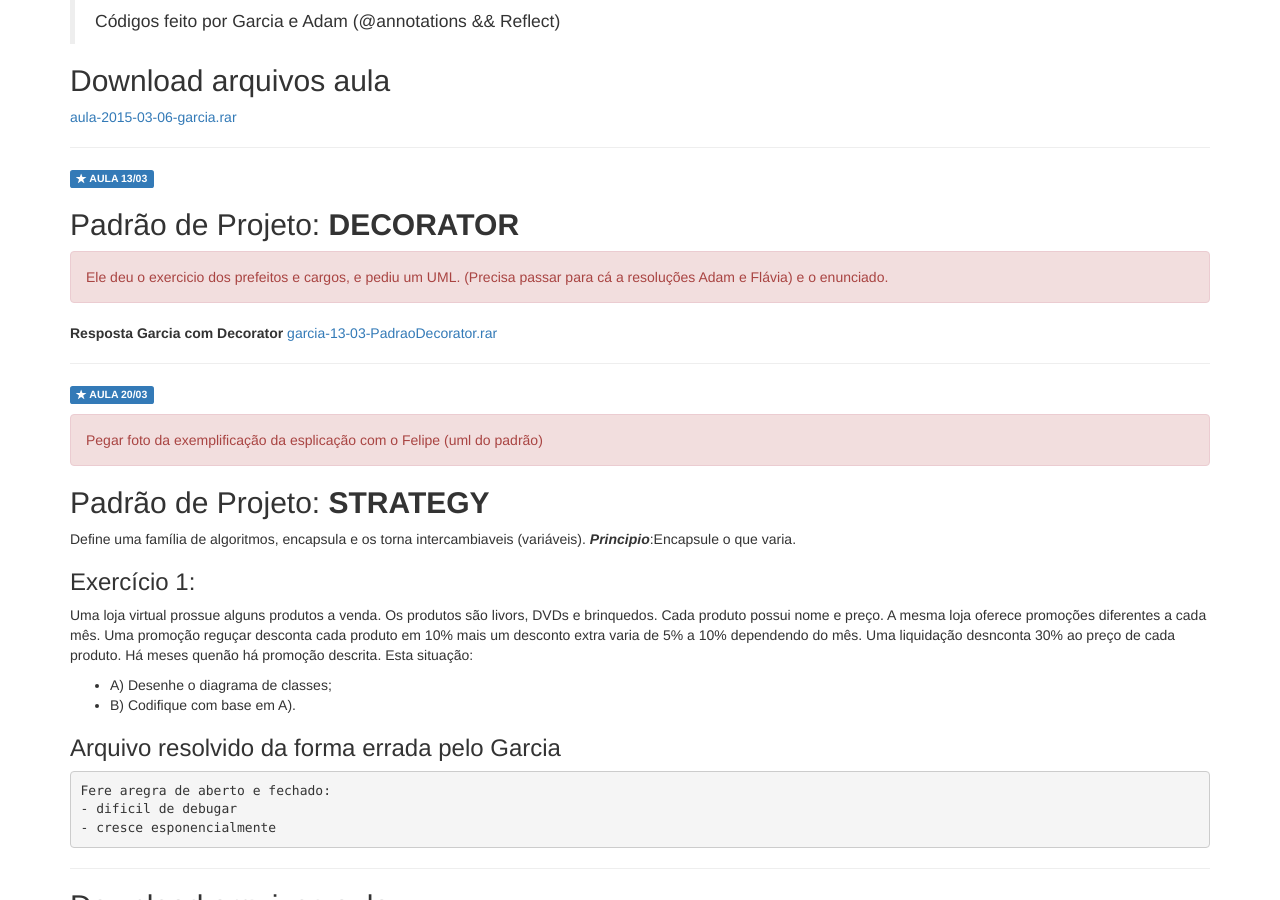
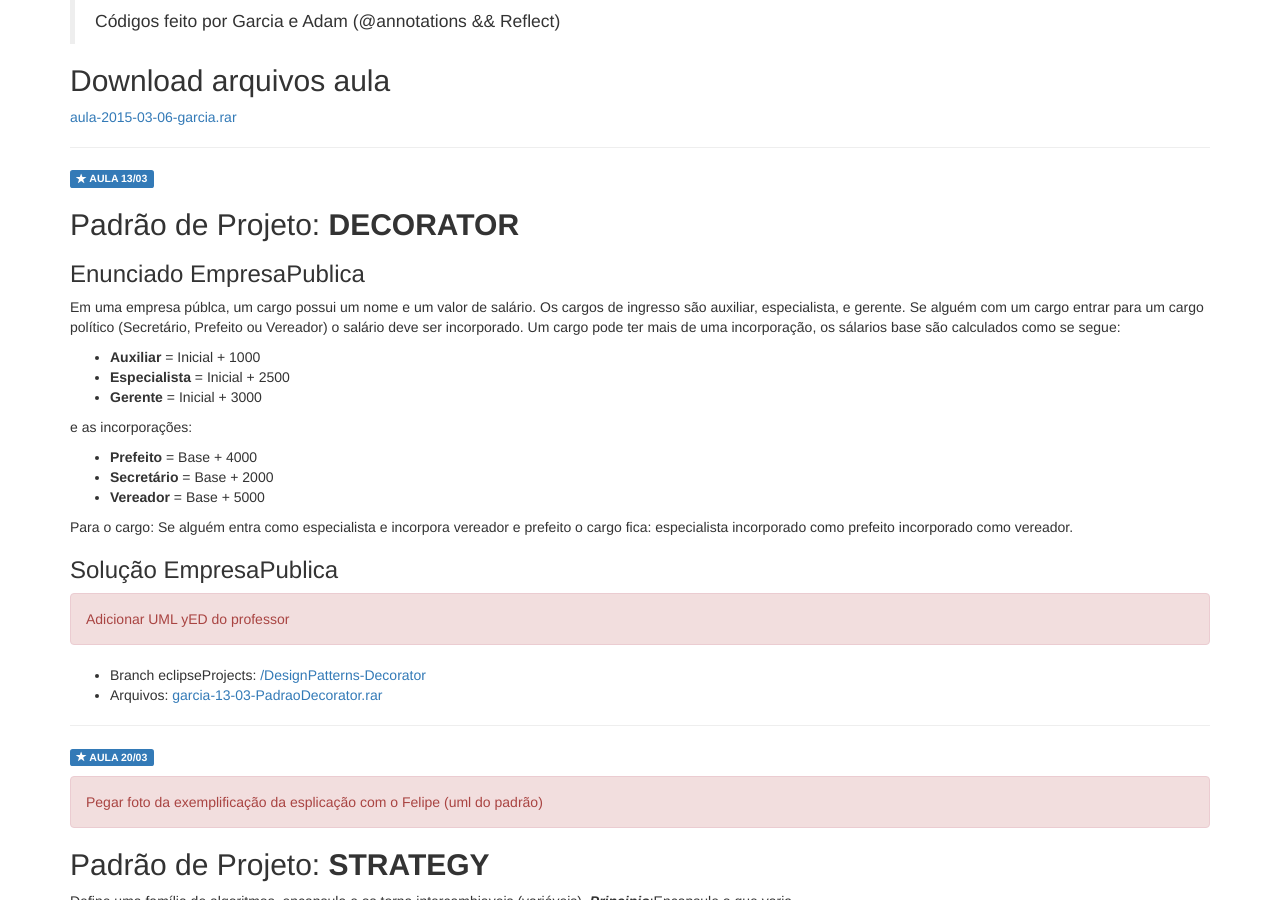
Before and after one commit to fatechub/fatecrl-curso-si, a Jekyll site: the page built from disciplinas/ciclo-5-garcia.md, in a window 1280 px wide and 900 px high, scrolled down 3986 px. Built offline with Jekyll 4.4.1, drawn with Linux system fonts in a browser that asks for light colours; nearby versions of some CDN libraries; library files that are not in the unit come from our copies.

Commit message:
Adiciona enunciado e resposta DECORATOR

```diff
--- a/disciplinas/ciclo-5-garcia.md
+++ b/disciplinas/ciclo-5-garcia.md
@@ -230,10 +230,31 @@ public String toString(){
 
 ## Padrão de Projeto: **DECORATOR**
 
-<div class="alert alert-danger">Ele deu o exercicio dos prefeitos e cargos, e pediu um UML. (Precisa passar para cá a resoluções Adam e Flávia) e o enunciado.</div>
+### Enunciado EmpresaPublica
 
-**Resposta Garcia com Decorator**
-[garcia-13-03-PadraoDecorator.rar]({{ site.production_url }}/media/garcia-13-03-PadraoDecorator.rar)
+Em uma empresa públca, um cargo possui um nome e um valor de salário.
+Os cargos de ingresso são auxiliar, especialista, e gerente.
+Se alguém com um cargo entrar para um cargo político (Secretário, Prefeito ou Vereador) o salário deve ser incorporado.
+Um cargo pode ter mais de uma incorporação, os sálarios base são calculados como se segue:
+
+- **Auxiliar** = Inicial + 1000
+- **Especialista** = Inicial + 2500
+- **Gerente** = Inicial + 3000
+
+e as incorporações:
+
+- **Prefeito** = Base + 4000
+- **Secretário** = Base + 2000
+- **Vereador** = Base + 5000
+
+Para o cargo: Se alguém entra como especialista e incorpora vereador e prefeito o cargo fica: especialista incorporado como prefeito incorporado como vereador.
+
+### Solução EmpresaPublica
+
+<div class="alert alert-danger">Adicionar UML yED do professor </div>
+
+- Branch eclipseProjects: [/DesignPatterns-Decorator](https://github.com/adammacias/fatec-si/tree/eclipseprojects/DesignPatterns-Decorator/src/empresapublicacargos)
+- Arquivos: [garcia-13-03-PadraoDecorator.rar]({{ site.production_url }}/media/garcia-13-03-PadraoDecorator.rar)
 
 
 ***
```
Also changed, not shown: 1 other file.
